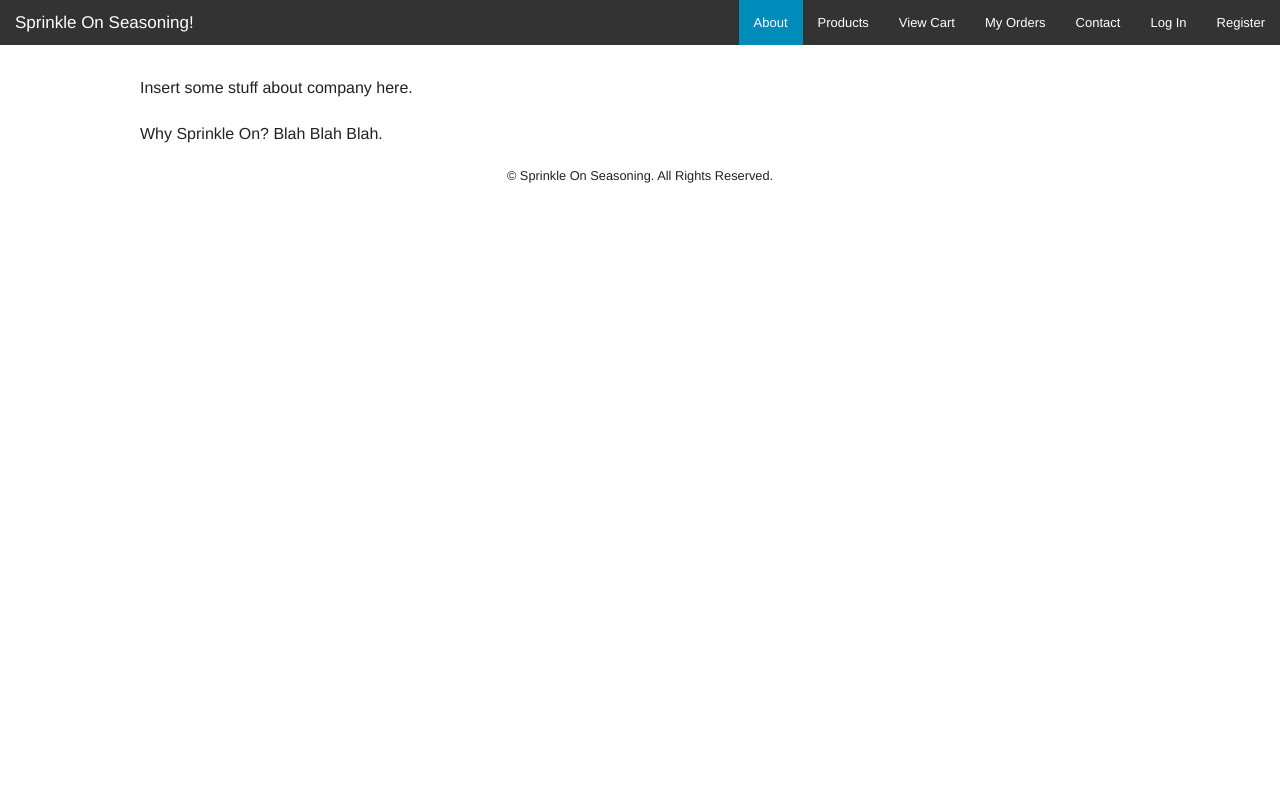
After one commit to BWillis98/SprinkleOn, a PHP site: page /about.php in a window 1280 px wide. The commit adds this page. Run offline with PHP 8.4, Linux system fonts and the light colour scheme.

Commit message:
Lots of work done

```diff
--- /dev/null
+++ b/about.php
@@ -0,0 +1,81 @@
+<?php
+
+//if (session_status() !== PHP_SESSION_ACTIVE) {session_start();} for php 5.4 and above
+
+if(session_id() == '' || !isset($_SESSION)){session_start();}
+
+
+?>
+
+<!doctype html>
+<html class="no-js" lang="en">
+  <head>
+    <meta charset="utf-8" />
+    <meta name="viewport" content="width=device-width, initial-scale=1.0" />
+    <title>About Us || Sprinkle On Seasoning</title>
+    <link rel="stylesheet" href="css/foundation.css" />
+    <script src="js/vendor/modernizr.js"></script>
+  </head>
+  <body>
+
+    <nav class="top-bar" data-topbar role="navigation">
+      <ul class="title-area">
+        <li class="name">
+          <h1><a href="index.php">Sprinkle On Seasoning!</a></h1>
+        </li>
+        <li class="toggle-topbar menu-icon"><a href="#"><span></span></a></li>
+      </ul>
+
+      <section class="top-bar-section">
+      <!-- Right Nav Section -->
+        <ul class="right">
+          <li class="active"><a href="about.php">About</a></li>
+          <li><a href="products.php">Products</a></li>
+          <li><a href="cart.php">View Cart</a></li>
+          <li><a href="orders.php">My Orders</a></li>
+          <li><a href="contact.php">Contact</a></li>
+          <?php
+
+          if(isset($_SESSION['username'])){
+            echo '<li><a href="account.php">My Account</a></li>';
+            echo '<li><a href="logout.php">Log Out</a></li>';
+          }
+          else{
+            echo '<li><a href="login.php">Log In</a></li>';
+            echo '<li><a href="register.php">Register</a></li>';
+          }
+          ?>
+        </ul>
+      </section>
+    </nav>
+
+
+
+
+    <div class="row" style="margin-top:30px;">
+      <div class="small-12">
+        <p> Insert some stuff about company here.
+        </p>
+
+        <p>Why Sprinkle On? Blah Blah Blah.</p>
+
+        <footer>
+           <p style="text-align:center; font-size:0.8em;">&copy; Sprinkle On Seasoning. All Rights Reserved.</p>
+        </footer>
+
+      </div>
+    </div>
+
+
+
+
+
+
+
+    <script src="js/vendor/jquery.js"></script>
+    <script src="js/foundation.min.js"></script>
+    <script>
+      $(document).foundation();
+    </script>
+  </body>
+</html>
--- a/login.php
+++ b/login.php
@@ -70,7 +70,7 @@ if(isset($_SESSION["username"])){
               <label for="right-label" class="right inline">Email</label>
             </div>
             <div class="small-8 columns">
-              <input type="email" id="right-label" placeholder="nayantronix@gmail.com" name="username">
+              <input type="email" id="right-label" placeholder="YourEmailHere@whatever.com" name="username">
             </div>
           </div>
           <div class="row">
--- a/orders-update.php
+++ b/orders-update.php
@@ -19,9 +19,10 @@ if(isset($_SESSION['cart'])) {
 
         $cost = $obj->price * $quantity;
 
-        $user = $_SESSION["username"];
+        $user = $_SESSION["username"]; //username is email
 
-        $query = $mysqli->query("INSERT INTO orders (product_code, product_name, product_desc, price, units, total, email) VALUES('$obj->product_code', '$obj->product_name', '$obj->product_desc', $obj->price, $quantity, $cost, '$user')");
+        $query = $mysqli->query("INSERT INTO orders (product_name, price, units, total, email)
+			VALUES('".$obj->product_code."', '".$obj->product_name."', ".$obj->price.", ".$quantity.", ".$cost.", '".$user."')");
 
         if($query){
           $newqty = $obj->qty - $quantity;
--- a/orders.php
+++ b/orders.php
@@ -61,7 +61,7 @@ include 'config.php';
 
     <div class="row" style="margin-top:10px;">
       <div class="large-12">
-        <h3>My COD Orders</h3>
+        <h3>Orders</h3>
         <hr>
 
         <?php
--- a/sprinklone-phpmyadmin.sql
+++ b/sprinklone-phpmyadmin.sql
@@ -19,8 +19,8 @@ SET time_zone = "+00:00";
 --
 -- Database: `Sprinkle On`
 --
-CREATE DATABASE IF NOT EXISTS `sprinkleon` DEFAULT CHARACTER SET latin1 COLLATE latin1_swedish_ci;
-USE `sprinkleon`;
+-- CREATE DATABASE IF NOT EXISTS `kingmd23_sprinkleon` DEFAULT CHARACTER SET latin1 COLLATE latin1_swedish_ci;
+USE `kingmd23_sprinkleon`;
 
 -- --------------------------------------------------------
 
@@ -101,7 +101,7 @@ CREATE TABLE IF NOT EXISTS `users` (
 --
 
 INSERT INTO `users` (`fname`, `lname`, `address`, `city`, `pin`, `email`, `password`, `type`) VALUES
-('Steve', 'Jobs', 'Infinite Loop', 'California', 95014, 'sjobs@apple.com', 'steve', 'admin');
+('King', 'Wholesale', 'Infinite Loop', 'Illinois', 95014, 'kingwholesaleinc@gmail.com', 'temporary', 'admin');
 
 
 /*!40101 SET CHARACTER_SET_CLIENT=@OLD_CHARACTER_SET_CLIENT */;
```
Also changed, not shown: images/fwdkingwholesale/Cajun.jpg (added), images/fwdkingwholesale/ChickenBreading copy.jpg (added), images/fwdkingwholesale/FishBreading copy.jpg (added), images/fwdkingwholesale/JerkLemonPepper copy.jpg (added), images/fwdkingwholesale/Lemon Pepper copy.jpg (added), images/fwdkingwholesale/LemonPepperBreading copy.jpg (added), images/fwdkingwholesale/YellowChickenCrisp copy.jpg (added), 1 other file.
